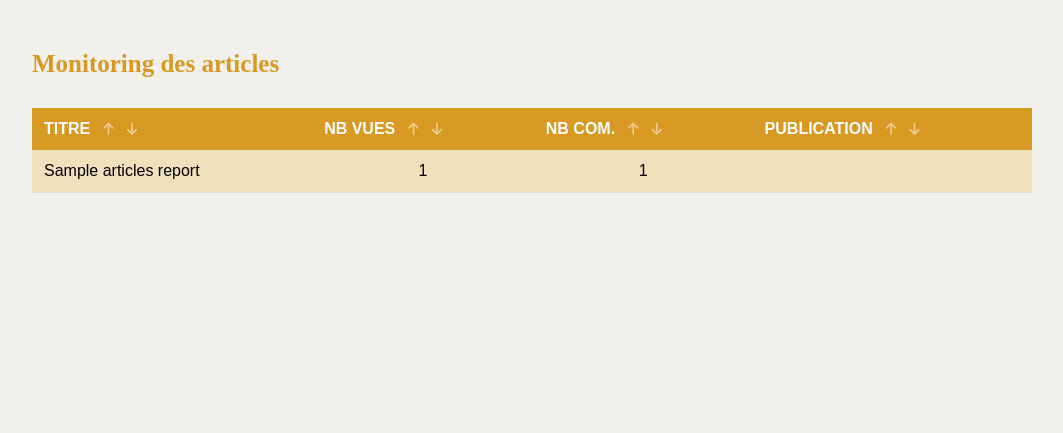
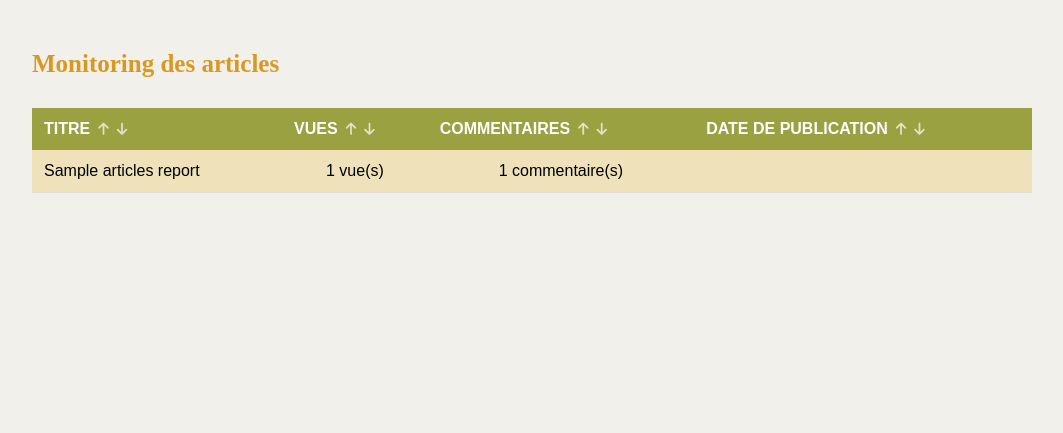
Before and after one commit to mutatolaurent/OCR-Projet5-Ex2, a PHP site: template views/templates/monitorArticles.php in a window 1280 px wide. Shown: the part 211-644 px from the top of the page, without its empty margins (108-1171 px from the left). Run offline with PHP 8.4, Linux system fonts and the light colour scheme; the visitor is signed in with stand-in values (Sample User, id 1); the template is opened without the code that fills it: most values are stand-ins (such as "Sample title", 1, 10 or a date in 2020); data that the repository does not hold is empty; some web fonts are replaced.

Commit message:
Etape 3 et 4 : version opérationnelle.

```diff
--- a/controllers/AdminController.php
+++ b/controllers/AdminController.php
@@ -213,7 +213,7 @@ class AdminController {
         $sortParam = Utils::request("sort", "nbvisit_desc"); // tri par défaut par nombre de visites
 
         // On récupère les données de monitoring des articles.
-        $monitorArticlesManager = new monitorArticlesManager();
+        $monitorArticlesManager = new MonitorArticlesManager();
         $articlesReport = $monitorArticlesManager->getArticlesReport($sortParam);
 
         // On affiche la page des dernières visites.
--- a/css/style.css
+++ b/css/style.css
@@ -411,11 +430,11 @@ a.info {
 
 /* En-têtes */
 .table-articles thead th {
-  background-color: var(--headerColor);
+  /* background-color: var(--headerColor); */
+  background-color: var(--commentPaleColor);
   color: white;
   padding: 12px;
   text-align: left;
-  position: relative;
   text-transform: uppercase;
 }
 
@@ -439,18 +458,6 @@ a.info {
   opacity: 1;
 }
 
-/* CTA de tri */
-.table-articles th .sort {
-  font-size: 12px;
-  margin-left: 5px;
-  color: white;
-  opacity: 0.7;
-}
-
-.table-articles th .sort:hover {
-  opacity: 1;
-}
-
 /* Lignes du tableau */
 .table-articles tbody td {
   padding: 12px;
--- a/views/templates/main.php
+++ b/views/templates/main.php
@@ -31,7 +31,17 @@
                 if (isset($_SESSION['user'])) {
                 ?>
                     <div class="menu-deroulant">
-                        <span class="menu-titre"><i class="fa-solid fa-bars"></i>Admin</span>
+                        <!-- <span class="menu-titre"><i class="fa-solid fa-bars"></i>Admin</span> -->
+                        <!-- Checkbox invisible -->
+                        <input type="checkbox" id="toggle-admin" class="menu-toggle">
+                        <!-- Le bouton Admin -->
+                        <label for="toggle-admin" class="menu-titre">
+                            <i class="fa-solid fa-bars icon-open"></i>
+                            <i class="fa-solid fa-xmark icon-close"></i>
+                            Admin
+                        </label>
+
+
                         <div class="sous-menu">
                             <a href="index.php?action=admin">Edition des Articles</a>
                             <a href="index.php?action=showMonitorArticles">Monitoring des articles</a>
--- a/views/templates/monitorArticles.php
+++ b/views/templates/monitorArticles.php
@@ -21,21 +21,21 @@
       </th>
       <th>
         <div class="th-content">
-          Nb Vues
+          Vues
           <a href="index.php?action=showMonitorArticles&sort=nbvisit_asc" class="sort asc"><i class="fa-solid fa-arrow-up"></i></a>
           <a href="index.php?action=showMonitorArticles&sort=nbvisit_desc" class="sort desc"><i class="fa-solid fa-arrow-down"></i></a>
         </div>
       </th>
       <th>
         <div class="th-content">
-          Nb Com.
+          Commentaires
           <a href="index.php?action=showMonitorArticles&sort=nbcomment_asc" class="sort asc"><i class="fa-solid fa-arrow-up"></i></a>
           <a href="index.php?action=showMonitorArticles&sort=nbcomment_desc" class="sort desc"><i class="fa-solid fa-arrow-down"></i></a>
         </div>
       </th>
       <th>
         <div class="th-content">
-          Publication
+          Date de publication
           <a href="index.php?action=showMonitorArticles&sort=datepub_asc" class="sort asc"><i class="fa-solid fa-arrow-up"></i></a>
           <a href="index.php?action=showMonitorArticles&sort=datepub_desc" class="sort desc"><i class="fa-solid fa-arrow-down"></i></a>
         </div>
@@ -47,9 +47,9 @@
     <?php foreach ($articlesReport as $articleReport) {  ?>
     <tr>
       <td><a href="index.php?action=showArticle&id=<?= $articleReport->getIdArticle() ?>"><?= $articleReport->getTitle() ?></a></td>
-      <td class="num"><?= $articleReport->getVisitCount() ?></td>
-      <td class="num"><?= $articleReport->getCommentCount() ?></td>
-      <td><?= ucfirst(Utils::convertDateToFrenchFormat($articleReport->getDatePublication(),true)) ?></td>
+      <td class="num"><?= $articleReport->getVisitCount() ?> vue(s)</td>
+      <td class="num"><?= $articleReport->getCommentCount() ?> commentaire(s)</td>
+      <td><?= ucfirst(Utils::convertDateToFrenchFormat($articleReport->getDatePublication())) ?></td>
     </tr>
     <?php } ?>
   </tbody>
```
Also changed, not shown: other parts of css/style.css (+78 -58 lines).
